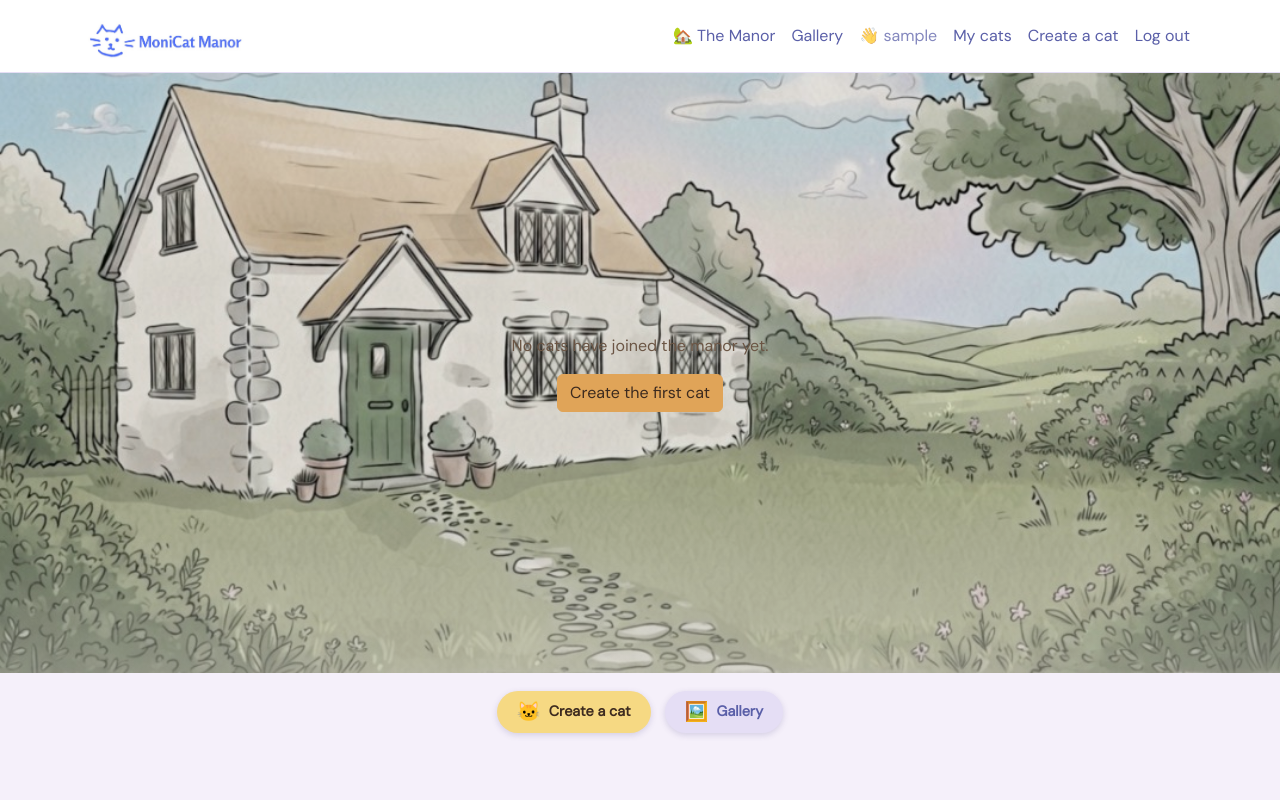
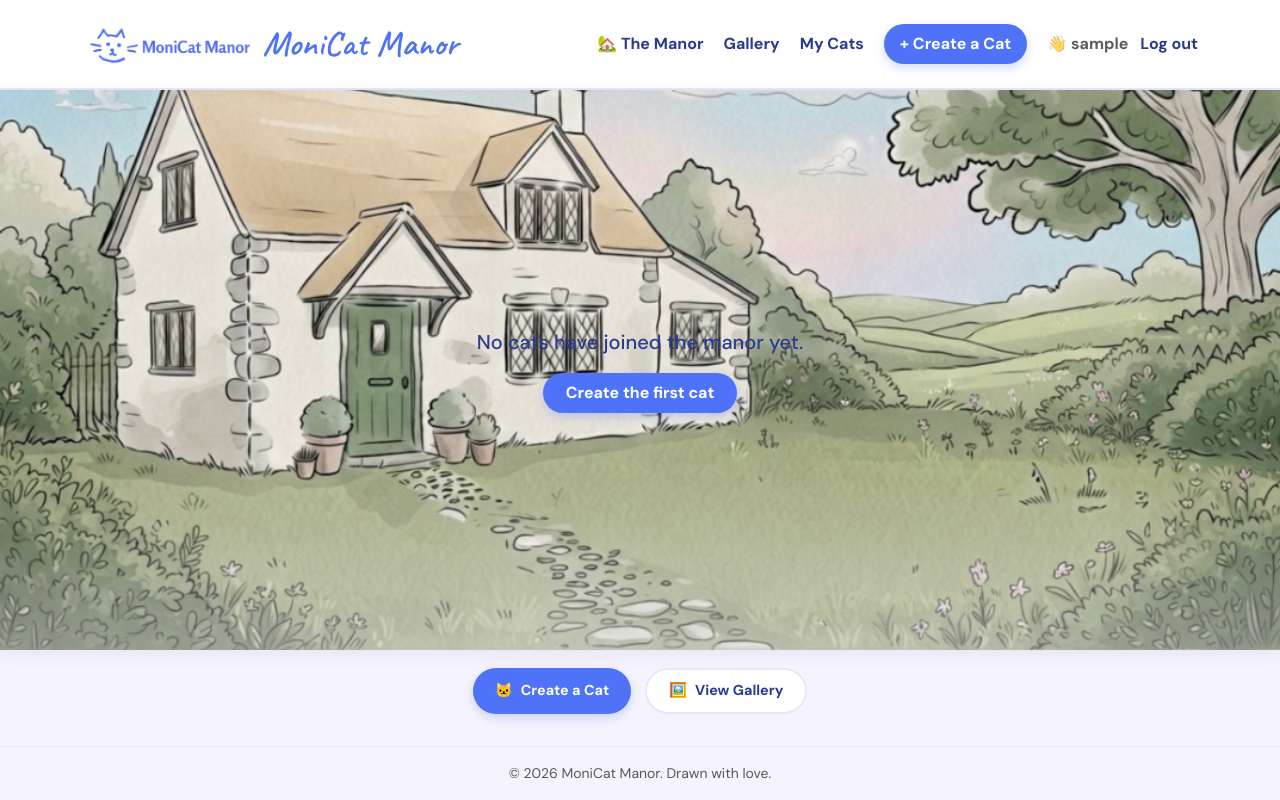
Before and after one commit to MonicaFeis/monicat-manor, a Django app: page / in a window 1280 px wide. Run offline with Django 4.2, Linux system fonts and the light colour scheme; the visitor is signed in with stand-in values (Sample User, id 1); data that the repository does not hold is empty.

Commit message:
Changed stylesheet colors to match my logo and some ui features. It is a test to see how it will looks like

```diff
--- a/static/css/style.css
+++ b/static/css/style.css
@@ -1,71 +1,108 @@
-/*MoniCat Manor — Custom Stylesheet*/
+/*MoniCat Manor custom Stylesheet*/
 
-/* ---------- Global / Base ---------- */
+/* MoniCat Manor — Custom Stylesheet */
 
+/* ---------- Global Design Tokens ---------- */
+:root {
+    --periwinkle-blue: #4E73F8; /* Logo Primary Accent */
+    --deep-blue:       #2A3B8F; /* Headings & Primary Text */
+    --soft-lavender:   #E9E6FB; /* Accent Backgrounds & Cards */
+    --lavender-mist:   #F5F3FE; /* Page Background */
+    --dusty-violet:    #A39BD6; /* Borders & Secondary Elements */
+    --mint-accent:     #78C8AA; /* Success / Public Badges */
+    --rose-accent:     #E89BB2; /* Delete / Private Badges */
+}
+
+/* Base Body Styling */
 body {
     font-family: 'DM Sans', sans-serif;
-    background-color: #F5F0FA;
-    color: #3D3358;
+    background-color: var(--lavender-mist);
+    color: var(--deep-blue);
 }
 
+/* ---------- Header & Navigation ---------- */
 .navbar {
-    border-bottom: 1px solid #E5DEF5;
+    background-color: #FFFFFF;
+    border-bottom: 2px solid var(--soft-lavender);
+    padding: 0.8rem 1rem;
 }
 
-.navbar-brand {
+.navbar-brand span {
     font-family: 'Caveat', cursive;
-    font-size: 1.9rem;
+    font-size: 2.2rem;
+    color: var(--periwinkle-blue) !important;
 }
 
 .navbar-nav .nav-link {
-    color: #5A5FA8;
-    font-weight: 500;
+    color: var(--deep-blue);
+    font-weight: 600;
+    padding: 0.5rem 1rem;
+    border-radius: 20px;
+    transition: all 0.2s ease;
 }
 
-.navbar-nav .nav-link:hover {
-    color: #3D3F80;
+.navbar-nav .nav-link:hover,
+.navbar-nav .nav-link.active {
+    color: var(--periwinkle-blue);
+    background-color: var(--soft-lavender);
 }
 
+/* ---------- Typography & Headings ---------- */
 h1, h2, h3, h4, h5 {
-    color: #4B4F9E;
+    color: var(--deep-blue);
+    font-weight: 700;
 }
 
+/* ---------- Buttons ---------- */
+.btn {
+    border-radius: 25px;
+    font-weight: 600;
+    padding: 0.5rem 1.4rem;
+    transition: transform 0.15s ease, background-color 0.15s ease, box-shadow 0.15s ease;
+}
+
+.btn:active {
+    transform: translateY(0) !important;
+}
+
+/* Primary Action Button */
 .btn-primary {
-    background-color: #E0A458;
-    border-color: #E0A458;
-    color: #3D2B1F;
+    background-color: var(--periwinkle-blue);
+    border: none;
+    color: #FFFFFF;
+    box-shadow: 0 4px 10px rgba(78, 115, 248, 0.25);
 }
 
 .btn-primary:hover {
-    background-color: #cf9548;
-    border-color: #cf9548;
-    color: #3D2B1F;
+    background-color: var(--deep-blue);
+    color: #FFFFFF;
+    transform: translateY(-2px);
+    box-shadow: 0 6px 14px rgba(42, 59, 143, 0.3);
 }
 
+/* Secondary Action Button */
 .btn-outline-secondary {
-    color: #5A5FA8;
-    border-color: #A8ACD9;
+    color: var(--deep-blue);
+    border: 2px solid var(--dusty-violet);
+    background-color: transparent;
 }
 
 .btn-outline-secondary:hover {
-    background-color: #5A5FA8;
-    border-color: #5A5FA8;
+    background-color: var(--soft-lavender);
+    border-color: var(--periwinkle-blue);
+    color: var(--periwinkle-blue);
+    transform: translateY(-2px);
 }
 
-.card {
-    border: none;
-    border-radius: 12px;
-    box-shadow: 0 2px 8px rgba(80, 70, 140, 0.1);
-}
-
+/* Badges */
 .badge-public {
-    background-color: #8FA07E;
-    color: #1c2a15;
+    background-color: var(--mint-accent);
+    color: #FFFFFF;
 }
 
 .badge-private {
-    background-color: #D19C97;
-    color: #4b1f1a;
+    background-color: var(--rose-accent);
+    color: #FFFFFF;
 }
 
 button.badge {
@@ -80,54 +117,64 @@ button.badge:hover {
     opacity: 0.8;
 }
 
-/* Scene page (homepage)*/
+/* ---------- Cards & Containers ---------- */
+.card {
+    border: 1px solid var(--soft-lavender);
+    border-radius: 16px;
+    background-color: #FFFFFF;
+    box-shadow: 0 4px 12px rgba(42, 59, 143, 0.05);
+}
 
+/* ---------- Scene Page Layout (Wide Screen Centered) ---------- */
 .spotlight-banner {
-    background: #E5DEF5;
-    color: #3D3358;
+    background: var(--soft-lavender);
+    color: var(--deep-blue);
     text-align: center;
     padding: 8px 12px;
     font-size: 0.9rem;
     font-weight: 600;
+    max-width: 1300px;
+    margin: 0 auto;
+    border-radius: 8px 8px 0 0;
 }
 
 .scene-wrapper {
     position: relative;
     width: 100%;
-    max-width: 1400px;
+    max-width: 1300px;
     margin: 0 auto;
     aspect-ratio: 16 / 9;
-    max-height: 75vh;
+    max-height: 70vh;
     overflow: hidden;
+    box-shadow: 0 4px 16px rgba(42, 59, 143, 0.08);
 }
 
 .scene-bg {
     position: absolute;
     inset: 0;
-    background: #F3E3C9;
     background-size: cover;
     background-position: center bottom;
     z-index: 0;
-    transition: background-image 0.6s ease;
+    transition: filter 0.6s ease;
 }
 
 .scene-bg.time-day {
-    filter: brightness(0.92) saturate(0.75);
+    filter: brightness(0.98) saturate(0.9);
 }
 
 .scene-bg.time-dusk {
-    filter: brightness(0.95) saturate(0.9);
+    filter: brightness(0.92) saturate(1.1);
 }
 
 .scene-bg.time-night {
-    filter: brightness(1) saturate(0.85);
+    filter: brightness(0.85) saturate(0.8);
 }
 
 .scene-bg::after {
     content: '';
     position: absolute;
     inset: 0;
-    background: linear-gradient(to top, rgba(251, 243, 231, 0.35) 0%, rgba(251, 243, 231, 0) 30%);
+    background: linear-gradient(to top, rgba(245, 243, 254, 0.35) 0%, rgba(245, 243, 254, 0) 30%);
 }
 
 .cat-row {
@@ -191,50 +237,45 @@ button.badge:hover {
     height: 100%;
     flex-direction: column;
     text-align: center;
-    color: #6b5544;
+    color: var(--deep-blue);
 }
 
+/* Toolbar & Pagination */
 .scene-pagination-bar {
     display: flex;
     justify-content: center;
     align-items: center;
     gap: 14px;
     padding: 14px 16px;
-    background: #F5F0FA;
-    border-top: 1px solid #E5DEF5;
+    background: var(--lavender-mist);
+    border-top: 2px solid var(--soft-lavender);
+    max-width: 1300px;
+    margin: 0 auto;
 }
 
 .pagination-pill {
     display: inline-block;
     padding: 6px 16px;
     border-radius: 999px;
-    background: #E5DEF5;
-    color: #5A5FA8;
+    background: #FFFFFF;
+    border: 2px solid var(--soft-lavender);
+    color: var(--deep-blue);
     font-weight: 600;
     font-size: 0.85rem;
     text-decoration: none;
-    transition: transform 0.15s ease;
+    transition: transform 0.15s ease, background-color 0.15s ease;
 }
 
 .pagination-pill:hover {
     transform: translateY(-1px);
-    color: #3D3F80;
-    background: #D8CDF0;
+    color: var(--periwinkle-blue);
+    background: var(--soft-lavender);
 }
 
 .pagination-current {
     font-size: 0.8rem;
     font-weight: 600;
-    color: #6b5544;
-}
-
-.gallery-crown {
-    position: absolute;
-    top: 8px;
-    left: 8px;
-    z-index: 5;
-    font-size: 1.3rem;
-    filter: drop-shadow(0 2px 3px rgba(61, 43, 31, 0.5));
+    color: var(--deep-blue);
 }
 
 .scroll-hint {
@@ -263,59 +304,64 @@ button.badge:hover {
     justify-content: center;
     gap: 14px;
     padding: 18px 16px;
-    background: #F5F0FA;
+    background: var(--lavender-mist);
     flex-wrap: wrap;
+    max-width: 1300px;
+    margin: 0 auto;
 }
 
 .icon-btn {
-    display: flex;
+    display: inline-flex;
     align-items: center;
     gap: 8px;
     text-decoration: none;
-    padding: 10px 20px;
+    padding: 10px 22px;
     border-radius: 999px;
-    background: #F6D983;
-    box-shadow: 0 2px 6px rgba(80, 70, 140, 0.2);
-    transition: transform 0.15s ease;
+    background: var(--periwinkle-blue);
+    box-shadow: 0 4px 10px rgba(78, 115, 248, 0.25);
+    transition: transform 0.15s ease, background-color 0.15s ease;
     font-weight: 600;
     font-size: 0.9rem;
-    color: #3D2B1F;
+    color: #FFFFFF;
+    border: none;
 }
 
 .icon-btn:hover {
     transform: translateY(-2px);
-    color: #3D2B1F;
+    background: var(--deep-blue);
+    color: #FFFFFF;
 }
 
 .icon-btn.secondary {
-    background: #E5DEF5;
-    color: #5A5FA8;
+    background: #FFFFFF;
+    border: 2px solid var(--soft-lavender);
+    color: var(--deep-blue);
+    box-shadow: none;
 }
 
-.icon-btn-icon {
-    font-size: 1.2rem;
-    line-height: 1;
+.icon-btn.secondary:hover {
+    background: var(--soft-lavender);
+    color: var(--periwinkle-blue);
 }
 
 .paw-btn.reacted {
-    background: #C9BEE8;
-    border-color: #C9BEE8;
-    color: #2E2A4D;
+    background: var(--soft-lavender);
+    border-color: var(--periwinkle-blue);
+    color: var(--periwinkle-blue);
 }
 
 .pet-btn.petted {
-    background: #8FA07E;
-    border-color: #8FA07E;
-    color: #fff;
+    background: var(--mint-accent);
+    border-color: var(--mint-accent);
+    color: #FFFFFF;
 }
 
 .pet-btn:disabled {
-    opacity: 0.7;
+    opacity: 0.75;
     cursor: default;
 }
 
-/* ---------- Media Queries ---------- */
-
+/* ---------- Responsive Breakpoints ---------- */
 @media (max-width: 576px) {
     .cat-row {
         padding: 0 12px;
--- a/templates/base.html
+++ b/templates/base.html
@@ -5,29 +5,34 @@
     <meta charset="UTF-8">
     <meta name="viewport" content="width=device-width, initial-scale=1.0">
     <title>{% block title %}MoniCat Manor{% endblock %}</title>
+
+    <!-- Favicons -->
     <link rel="apple-touch-icon" sizes="180x180" href="{% static 'images/favicon/apple-touch-icon.png' %}">
     <link rel="icon" type="image/png" sizes="32x32" href="{% static 'images/favicon/favicon-32x32.png' %}">
     <link rel="icon" type="image/png" sizes="16x16" href="{% static 'images/favicon/favicon-16x16.png' %}">
     <link rel="manifest" href="{% static 'images/favicon/site.webmanifest' %}">
 
+    <!-- CSS Dependencies -->
     <link href="https://cdn.jsdelivr.net/npm/bootstrap@5.3.3/dist/css/bootstrap.min.css" rel="stylesheet">
-    <link href="https://fonts.googleapis.com/css2?family=Caveat:wght@600&family=DM+Sans:wght@300;400&display=swap" rel="stylesheet">
+    <link href="https://fonts.googleapis.com/css2?family=Caveat:wght@600&family=DM+Sans:wght@400;500;700&display=swap" rel="stylesheet">
     <link href="{% static 'css/style.css' %}" rel="stylesheet">
 
     {% block extra_css %}{% endblock %}
 </head>
-<body>
+<body class="d-flex flex-column min-vh-100">
 
-    <nav class="navbar navbar-expand-lg navbar-light bg-white shadow-sm mb-4">
-        <div class="container">
-            <a class="navbar-brand" href="{% url 'scene' %}">
-                <img src="{% static 'images/logo.png' %}" alt="MoniCat Manor" style="height: 40px; width: auto;">
+    <!-- Navbar capped to container-xl for wide monitors -->
+    <nav class="navbar navbar-expand-lg">
+        <div class="container-xl">
+            <a class="navbar-brand d-flex align-items-center gap-2" href="{% url 'scene' %}">
+                <img src="{% static 'images/logo.png' %}" alt="MoniCat Manor Logo" style="height: 42px; width: auto;">
+                <span>MoniCat Manor</span>
             </a>
-            <button class="navbar-toggler" type="button" data-bs-toggle="collapse" data-bs-target="#navMenu">
+            <button class="navbar-toggler border-0" type="button" data-bs-toggle="collapse" data-bs-target="#navMenu" aria-controls="navMenu" aria-expanded="false" aria-label="Toggle navigation">
                 <span class="navbar-toggler-icon"></span>
             </button>
             <div class="collapse navbar-collapse" id="navMenu">
-                <ul class="navbar-nav ms-auto">
+                <ul class="navbar-nav ms-auto align-items-lg-center gap-lg-1">
                     <li class="nav-item">
                         <a class="nav-link" href="{% url 'scene' %}">🏡 The Manor</a>
                     </li>
@@ -36,18 +41,18 @@
                     </li>
                     {% if user.is_authenticated %}
                         <li class="nav-item">
-                            <span class="nav-link" style="opacity: 0.75; cursor: default;">👋 {{ user.username }}</span>
+                            <a class="nav-link" href="{% url 'my_cats' %}">My Cats</a>
                         </li>
                         <li class="nav-item">
-                            <a class="nav-link" href="{% url 'my_cats' %}">My cats</a>
+                            <a class="nav-link btn btn-primary text-white ms-lg-2 my-1 my-lg-0 px-3" href="{% url 'cat_create' %}">+ Create a Cat</a>
                         </li>
-                        <li class="nav-item">
-                            <a class="nav-link" href="{% url 'cat_create' %}">Create a cat</a>
+                        <li class="nav-item ms-lg-2">
+                            <span class="nav-link text-muted" style="cursor: default;">👋 {{ user.username }}</span>
                         </li>
                         <li class="nav-item">
                             <form method="post" action="{% url 'logout' %}" class="d-inline">
                                 {% csrf_token %}
-                                <button type="submit" class="btn btn-link nav-link">Log out</button>
+                                <button type="submit" class="nav-link btn btn-link p-0 border-0 align-baseline text-decoration-none">Log out</button>
                             </form>
                         </li>
                     {% else %}
@@ -55,7 +60,7 @@
                             <a class="nav-link" href="{% url 'login' %}">Log in</a>
                         </li>
                         <li class="nav-item">
-                            <a class="nav-link" href="{% url 'signup' %}">Sign up</a>
+                            <a class="nav-link btn btn-primary text-white ms-lg-2 my-1 my-lg-0 px-3" href="{% url 'signup' %}">Sign up</a>
                         </li>
                     {% endif %}
                 </ul>
@@ -63,18 +68,32 @@
         </div>
     </nav>
 
-    <main class="{% block main_class %}container mb-5{% endblock %}">
+    <!-- Main Content Body -->
+    <main class="{% block main_class %}container-xl my-4{% endblock %} flex-grow-1">
         {% if messages %}
-            <div class="container">
-                {% for message in messages %}
-                    <div class="alert alert-info">{{ message }}</div>
-                {% endfor %}
+            <div class="row justify-content-center">
+                <div class="col-md-10">
+                    {% for message in messages %}
+                        <div class="alert alert-{% if message.tags == 'error' %}danger{% else %}{{ message.tags|default:'info' }}{% endif %} alert-dismissible fade show" role="alert">
+                            {{ message }}
+                            <button type="button" class="btn-close" data-bs-dismiss="alert" aria-label="Close"></button>
+                        </div>
+                    {% endfor %}
+                </div>
             </div>
         {% endif %}
 
         {% block content %}{% endblock %}
     </main>
 
+    <!-- Footer -->
+    <footer class="py-3 text-center border-top mt-auto" style="border-color: var(--soft-lavender) !important;">
+        <div class="container-xl">
+            <p class="mb-0 small text-muted">&copy; {% now "Y" %} MoniCat Manor. Drawn with love.</p>
+        </div>
+    </footer>
+
+    <!-- Bootstrap JS Bundle -->
     <script src="https://cdn.jsdelivr.net/npm/bootstrap@5.3.3/dist/js/bootstrap.bundle.min.js"></script>
     {% block extra_js %}{% endblock %}
 </body>
--- a/templates/cats/scene.html
+++ b/templates/cats/scene.html
@@ -1,21 +1,17 @@
 {% extends 'base.html' %}
 {% load static %}
 
-{% block title %}MoniCat Manor{% endblock %}
+{% block title %}MoniCat Manor — Shared Scene{% endblock %}
 
 {% block main_class %}p-0{% endblock %}
 
 {% block extra_css %}
 <style>
-    /* Page-specific override: only the scene page needs the navbar's
-       normal bottom margin removed, so this stays local rather than
-       affecting every other page via the global stylesheet */
     .navbar {
         margin-bottom: 0 !important;
     }
 
-    /* These three rules need Django's static template tag, so they can't
-       live in the external stylesheet - everything else is in style.css */
+    /* Scene background assets */
     .scene-bg.time-day {
         background-image: url('{% static "images/manor-scene-day.png" %}');
     }
@@ -26,17 +22,18 @@
         background-image: url('{% static "images/manor-scene-night.png" %}');
     }
 
+    /* Floating animation for paw & heart taps */
     .float-pop {
         position: fixed;
         pointer-events: none;
         font-size: 1.4rem;
         z-index: 3000;
-        animation: floatUp 0.9s ease-out forwards;
+        animation: floatUp 0.9s cubic-bezier(0.25, 1, 0.5, 1) forwards;
     }
     @keyframes floatUp {
         0% { transform: translateY(0) scale(0.8); opacity: 1; }
         70% { opacity: 1; }
-        100% { transform: translateY(-40px) scale(1.3); opacity: 0; }
+        100% { transform: translateY(-45px) scale(1.3); opacity: 0; }
     }
 </style>
 {% endblock %}
@@ -67,17 +64,18 @@
                          data-react-url="{% url 'cat_react' cat.pk %}"
                          data-pet-url="{% url 'cat_pet' cat.pk %}"
                          data-count="{{ cat.reactions.count }}"
+                         data-favorited="{% if user.is_authenticated and cat.pk in favorited_cat_ids %}true{% else %}false{% endif %}"
                          data-petted="{% if cat.pk in petted_cat_ids %}true{% else %}false{% endif %}">
                         {% if cat_of_the_day and cat.pk == cat_of_the_day.pk %}
-                            <span class="crown-badge">👑</span>
+                            <span class="crown-badge" title="Cat of the Day">👑</span>
                         {% endif %}
-                        <img src="{{ cat.drawing_image.url }}" alt="{{ cat.name }}" class="cat-sprite">
+                        <img src="{{ cat.drawing_image.url }}" alt="{{ cat.name }} drawing" class="cat-sprite">
                     </div>
                 {% endfor %}
             </div>
         {% else %}
             <div class="scene-empty">
-                <p>No cats have joined the manor yet.</p>
+                <p class="fs-5 fw-medium mb-3">No cats have joined the manor yet.</p>
                 {% if user.is_authenticated %}
                     <a href="{% url 'cat_create' %}" class="btn btn-primary">Create the first cat</a>
                 {% endif %}
@@ -101,7 +99,7 @@
         {% if user.is_authenticated %}
             <a href="{% url 'cat_create' %}" class="icon-btn">
                 <span class="icon-btn-icon">🐱</span>
-                <span>Create a cat</span>
+                <span>Create a Cat</span>
             </a>
         {% else %}
             <a href="{% url 'signup' %}" class="icon-btn">
@@ -111,42 +109,45 @@
         {% endif %}
         <a href="{% url 'gallery' %}" class="icon-btn secondary">
             <span class="icon-btn-icon">🖼️</span>
-            <span>Gallery</span>
+            <span>View Gallery</span>
         </a>
     </div>
 
     {% csrf_token %}
 
-    <div class="modal fade" id="catModal" tabindex="-1">
+    <!-- Cat Modal -->
+    <div class="modal fade" id="catModal" tabindex="-1" aria-labelledby="catModalName" aria-hidden="true">
         <div class="modal-dialog modal-dialog-centered">
             <div class="modal-content">
-                <div class="modal-header">
+                <div class="modal-header border-0 pb-0">
                     <h5 class="modal-title" id="catModalName"></h5>
-                    <button type="button" class="btn-close" data-bs-dismiss="modal"></button>
+                    <button type="button" class="btn-close" data-bs-dismiss="modal" aria-label="Close"></button>
                 </div>
                 <div class="modal-body">
-                    <p id="catModalPersonality"></p>
+                    <p id="catModalPersonality" class="lead mb-2"></p>
                     <p class="text-muted small mb-0" id="catModalOwner"></p>
-                    <div id="catModalOwnerActions" class="mt-2" style="display:none;">
-                        <a href="#" id="catModalEditLink" class="btn btn-sm btn-outline-secondary">✏️ Edit</a>
+                    <div id="catModalOwnerActions" class="mt-3" style="display:none;">
+                        <a href="#" id="catModalEditLink" class="btn btn-sm btn-outline-secondary me-1">✏️ Edit</a>
                         <a href="#" id="catModalDeleteLink" class="btn btn-sm btn-outline-danger">🗑️ Delete</a>
                     </div>
                 </div>
-                <div class="modal-footer flex-wrap">
+                <div class="modal-footer border-0 flex-wrap justify-content-between">
+                    <div class="d-flex gap-2">
                         {% if user.is_authenticated %}
-                        <button type="button" id="catModalPaw" class="btn btn-outline-secondary btn-sm paw-btn position-relative" title="A permanent favorite - never resets">
+                            <button type="button" id="catModalPaw" class="btn btn-outline-secondary btn-sm paw-btn" title="A permanent favorite - never resets">
                                 🐾 Favorite (<span id="catModalPawCount">0</span>)
                             </button>
-                        <button type="button" id="catModalPet" class="btn btn-outline-secondary btn-sm pet-btn position-relative" title="Counts toward today's Cat of the Day - resets tomorrow">
+                            <button type="button" id="catModalPet" class="btn btn-outline-secondary btn-sm pet-btn" title="Counts toward today's Cat of the Day - resets tomorrow">
                                 💗 Pet today
                             </button>
                         {% else %}
                             <a href="{% url 'login' %}" class="btn btn-outline-secondary btn-sm">Log in to react</a>
                         {% endif %}
-                    <a href="#" id="catModalLink" class="btn btn-outline-secondary btn-sm">View full profile</a>
+                    </div>
+                    <a href="#" id="catModalLink" class="btn btn-primary btn-sm">Full Profile &rarr;</a>
                 </div>
                 {% if user.is_authenticated %}
-                    <p class="text-muted small text-center mb-2">🐾 Favorite lasts forever · 💗 Pet counts toward today's Cat of the Day only</p>
+                    <p class="text-muted small text-center mb-3">🐾 Favorite lasts forever · 💗 Pet counts toward today's Cat of the Day</p>
                 {% endif %}
             </div>
         </div>
@@ -171,7 +172,8 @@
         }
     })();
 
-    const catModal = new bootstrap.Modal(document.getElementById('catModal'));
+    const catModalEl = document.getElementById('catModal');
+    const catModal = new bootstrap.Modal(catModalEl);
     const csrfToken = document.querySelector('[name=csrfmiddlewaretoken]').value;
     const currentUsername = '{{ user.username|escapejs }}';
     let activeReactUrl = null;
@@ -181,12 +183,9 @@
     const moodEmojis = ['😊', '😽', '🥰', '😌', '😻'];
 
     function pickEmoji(list, seed) {
-        const index = seed.length % list.length;
-        return list[index];
+        return list[(seed || '').length % list.length];
     }
 
-    // Shows a small emoji that floats up and fades out from a button,
-    // giving instant visual feedback on paw/pet actions
     function floatEmojiFrom(button, emoji) {
         const rect = button.getBoundingClientRect();
         const pop = document.createElement('span');
@@ -203,11 +202,9 @@
             const name = wrap.dataset.name;
             const personality = wrap.dataset.personality;
 
-            document.getElementById('catModalName').textContent =
-                name + ' ' + pickEmoji(nameEmojis, name);
-            document.getElementById('catModalPersonality').textContent =
-                pickEmoji(moodEmojis, personality) + ' ' + personality;
-            document.getElementById('catModalOwner').textContent = 'Created by ' + wrap.dataset.owner;
+            document.getElementById('catModalName').textContent = `${name} ${pickEmoji(nameEmojis, name)}`;
+            document.getElementById('catModalPersonality').textContent = `${pickEmoji(moodEmojis, personality)} ${personality}`;
+            document.getElementById('catModalOwner').textContent = `Created by ${wrap.dataset.owner}`;
             document.getElementById('catModalLink').href = wrap.dataset.url;
 
             const ownerActions = document.getElementById('catModalOwnerActions');
@@ -225,7 +222,10 @@
             const pawCountEl = document.getElementById('catModalPawCount');
             if (pawCountEl) pawCountEl.textContent = wrap.dataset.count;
             const pawBtn = document.getElementById('catModalPaw');
-            if (pawBtn) pawBtn.classList.remove('reacted');
+            if (pawBtn) {
+                const isFavorited = wrap.dataset.favorited === 'true';
+                pawBtn.classList.toggle('reacted', isFavorited);
+            }
 
             const petBtn = document.getElementById('catModalPet');
             if (petBtn) {
@@ -254,6 +254,13 @@
                 .then((data) => {
                     document.getElementById('catModalPawCount').textContent = data.count;
                     pawBtn.classList.toggle('reacted', data.reacted);
+
+                    const activeSprite = document.querySelector(`.cat-sprite-wrap[data-react-url="${activeReactUrl}"]`);
+                    if (activeSprite) {
+                        activeSprite.dataset.count = data.count;
+                        activeSprite.dataset.favorited = data.reacted ? 'true' : 'false';
+                    }
+
                     if (data.reacted) floatEmojiFrom(pawBtn, '🐾');
                 });
         });
@@ -275,6 +282,12 @@
                     petBtn.disabled = true;
                     petBtn.classList.add('petted');
                     petBtn.textContent = '💗 Petted today';
+
+                    const activeSprite = document.querySelector(`.cat-sprite-wrap[data-pet-url="${activePetUrl}"]`);
+                    if (activeSprite) {
+                        activeSprite.dataset.petted = 'true';
+                    }
+
                     floatEmojiFrom(petBtn, '💗');
                 });
         });
```
Also changed, not shown: other parts of static/css/style.css (+8 -27 lines), templates/cats/cat_form.html (+74 -46 lines). Lines whose indentation alone changed are shown as unchanged.
